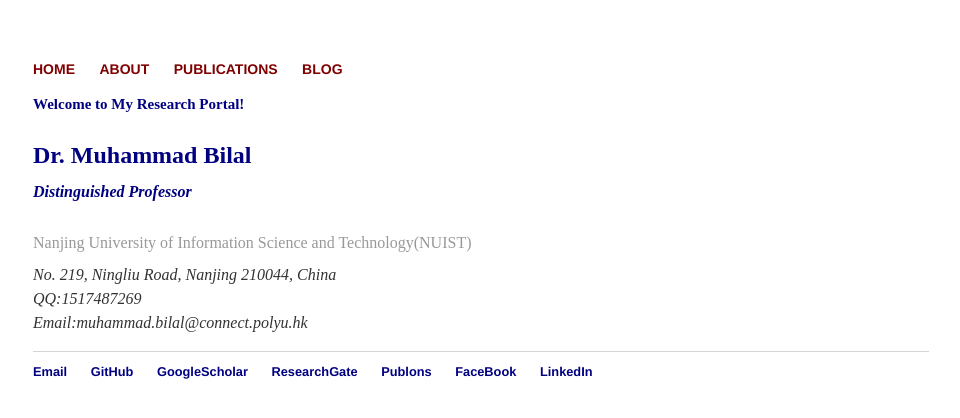
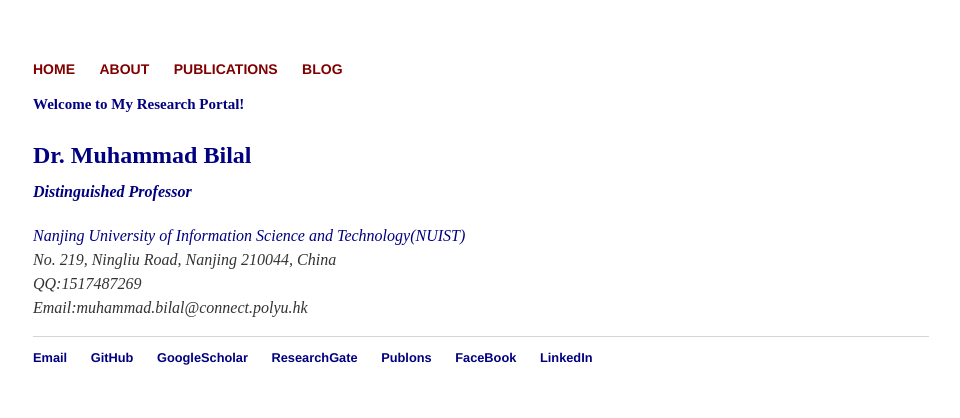
Before and after one commit to rs-DrBilal/rsbilal.github.io, a Jekyll site: the page built from index.html, in a window 1280 px wide. Shown: the top 418 px of the page, without its empty margins (159-1119 px from the left). Built offline with Jekyll 4.4.1, drawn with Linux system fonts in a browser that asks for light colours.

Commit message:
Update index.html

```diff
--- a/index.html
+++ b/index.html
@@ -7,8 +7,9 @@
 	<p> <a href="http://ocean.nuist.edu.cn/muhammadbilal" style="color: NAVY;line-height:1.0"><strong>Dr. Muhammad Bilal</strong></a><br>
 	<a href="http://ocean.nuist.edu.cn"style="color: NAVY;font-size:16px"><strong><em>Distinguished Professor</em></strong></a></p>
 
-					<p style="color: NAVY; font-size:16px">
-					<a href="https://en.nuist.edu.cn/" <em> Nanjing University of Information Science and Technology(NUIST)</em></a></p>
+					<p <a href="https://en.nuist.edu.cn/" style="color: NAVY; font-size:16px; line-height:0.5">
+					<em> Nanjing University of Information Science and Technology(NUIST)</em></a>
+					</p>
 					<p style="font-size:16px; line-height:0.5">
 					<em> No. 219, Ningliu Road, Nanjing 210044, China</em>
 					</p>
```
